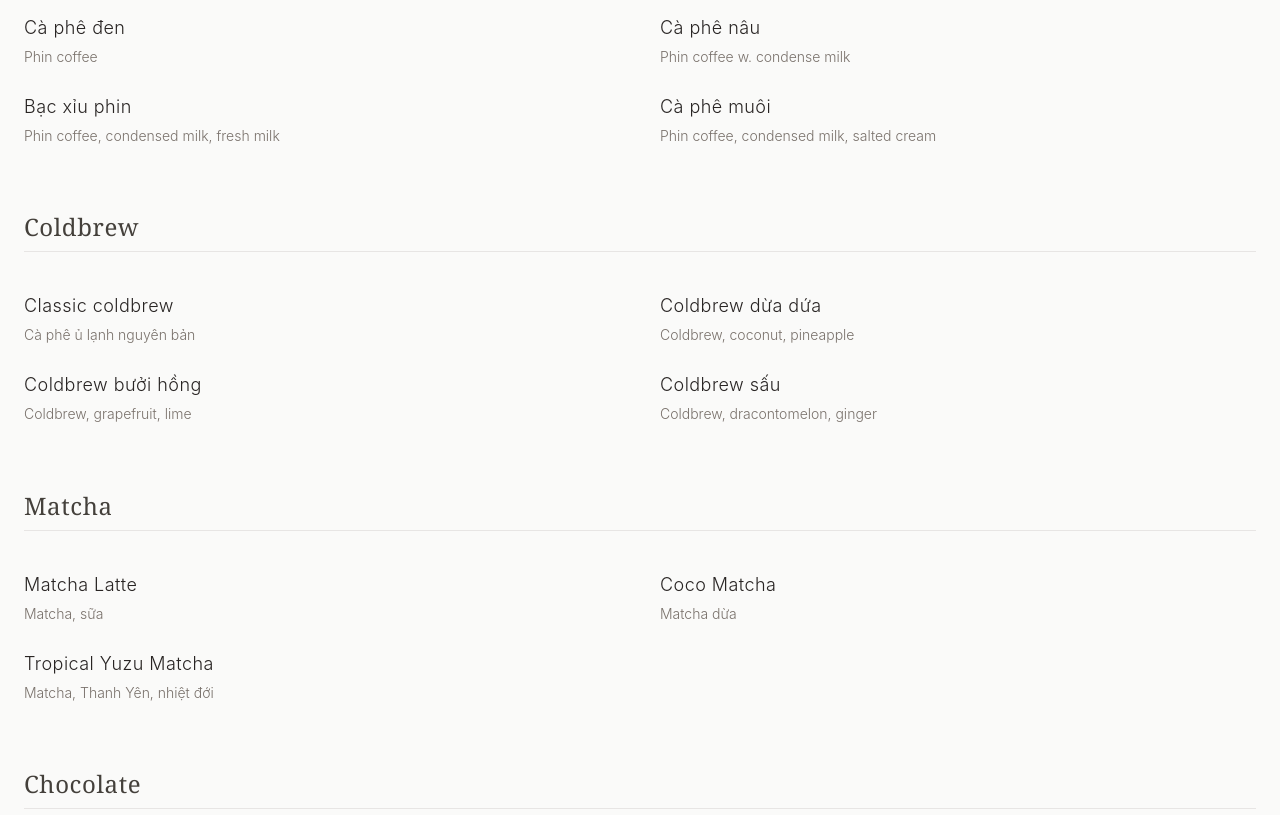
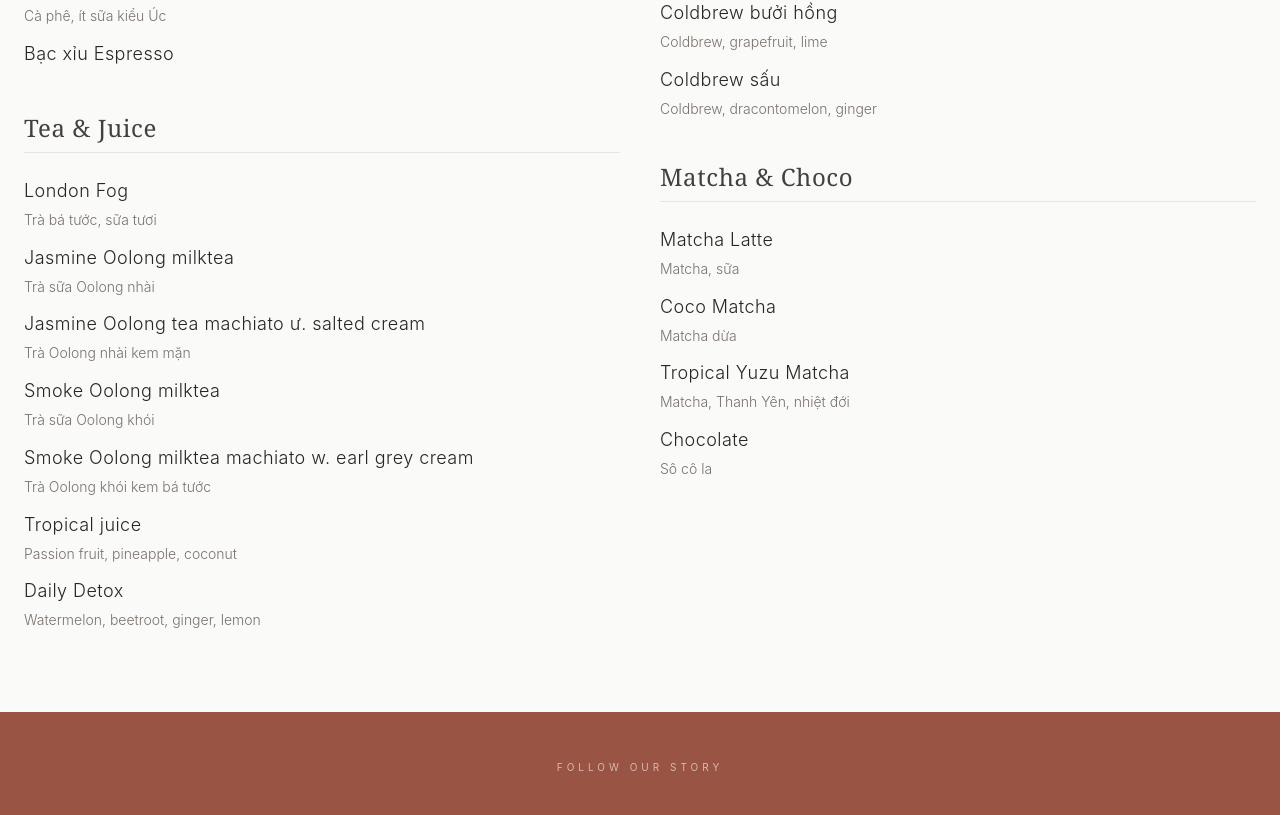
Before and after one commit to haip1290/tecoffee, a React (Vite) app: page /menu in a window 1280 px wide. Shown: the part 2150-2965 px from the top of the page. Built offline with nearby package versions, Linux system fonts and the light colour scheme.

Commit message:
feat: add custom order of menu categories

```diff
--- a/src/components/RegularDrinks.jsx
+++ b/src/components/RegularDrinks.jsx
@@ -3,19 +3,38 @@ import menu from "../data/menu.js";
 const RegularDrinks = () => {
   const regularItems = menu.filter((item) => item.category !== "signatures");
 
-  const categories = [...new Set(regularItems.map((item) => item.category))];
+  // preferred order of categories used to rearraged with sort()
+  const preferredOrder = [
+    "espresso",
+    "Tea & Juice",
+    "Vietnamese coffee",
+    "Coldbrew",
+    "Match & Choco",
+  ];
+
+  const categories = [
+    ...new Set(regularItems.map((item) => item.category)),
+  ].sort((a, b) => {
+    const indexA = preferredOrder.indexOf(a);
+    const indexB = preferredOrder.indexOf(b);
+    console.log("A: " + indexA);
+    console.log("B: " + indexB);
+    const finalA = indexA === -1 ? Infinity : indexA;
+    const finalB = indexB === -1 ? Infinity : indexB;
+    return finalA - finalB;
+  });
   return (
-    <div className="space-y-16">
+    <div className="columns-1 md:columns-2 gap-x-10 [column-fill:balance]">
       {categories.map((category) => {
         const categoryItems = regularItems.filter(
           (item) => item.category === category,
         );
         return (
-          <div key={category} className="space-y-10">
+          <div key={category} className="break-inside-avoid mb-10 space-y-6">
             <h2 className="text-2xl font-serif font-light text-stone-700 tracking-wide border-b border-stone-200 pb-2 capitalize">
               {category}
             </h2>
-            <div className="grid grid-cols-1 md:grid-cols-2 gap-x-10 gap-y-6">
+            <div className="space-y-3">
               {categoryItems.map((item) => (
                 <div key={item.id} className="group flex flex-col space-y-1">
                   <h3 className="text-lg font-light text-stone-800 tracking-wide group-hover:text-stone-900 transition-colors duration-300">
--- a/src/data/menu.js
+++ b/src/data/menu.js
@@ -150,7 +150,7 @@ const menu = [
     description: "Matcha, sữa",
     price: "65000",
     image: dirtymatcha,
-    category: "Matcha",
+    category: "Matcha & Choco",
   },
   {
     id: 20,
@@ -158,7 +158,7 @@ const menu = [
     description: "Matcha dừa",
     price: "75000",
     image: cocomatcha,
-    category: "Matcha",
+    category: "Matcha & Choco",
   },
   {
     id: 21,
@@ -166,7 +166,7 @@ const menu = [
     description: "Matcha, Thanh Yên, nhiệt đới",
     price: "75000",
     image: cocomatcha,
-    category: "Matcha",
+    category: "Matcha & Choco",
   },
   {
     id: 22,
@@ -174,7 +174,7 @@ const menu = [
     description: "Sô cô la",
     price: "65000",
     image: cocomatcha,
-    category: "Chocolate",
+    category: "Matcha & Choco",
   },
   {
     id: 23,
@@ -182,7 +182,7 @@ const menu = [
     description: "Trà bá tước, sữa tươi",
     price: "65000",
     image: cocomatcha,
-    category: "Tea",
+    category: "Tea & Juice",
   },
   {
     id: 24,
@@ -190,7 +190,7 @@ const menu = [
     description: "Trà sữa Oolong nhài",
     price: "55000",
     image: cocomatcha,
-    category: "Tea",
+    category: "Tea & Juice",
   },
   {
     id: 25,
@@ -198,7 +198,7 @@ const menu = [
     description: "Trà Oolong nhài kem mặn",
     price: "55000",
     image: cocomatcha,
-    category: "Tea",
+    category: "Tea & Juice",
   },
   {
     id: 26,
@@ -206,7 +206,7 @@ const menu = [
     description: "Trà sữa Oolong khói",
     price: "55000",
     image: cocomatcha,
-    category: "Tea",
+    category: "Tea & Juice",
   },
   {
     id: 27,
@@ -214,7 +214,7 @@ const menu = [
     description: "Trà Oolong khói kem bá tước",
     price: "55000",
     image: cocomatcha,
-    category: "Tea",
+    category: "Tea & Juice",
   },
   {
     id: 28,
@@ -222,7 +222,7 @@ const menu = [
     description: "Passion fruit, pineapple, coconut",
     price: "65000",
     image: cocomatcha,
-    category: "Juice",
+    category: "Tea & Juice",
   },
   {
     id: 29,
@@ -230,7 +230,7 @@ const menu = [
     description: "Watermelon, beetroot, ginger, lemon",
     price: "60000",
     image: cocomatcha,
-    category: "Juice",
+    category: "Tea & Juice",
   },
   {
     id: 30,
```
